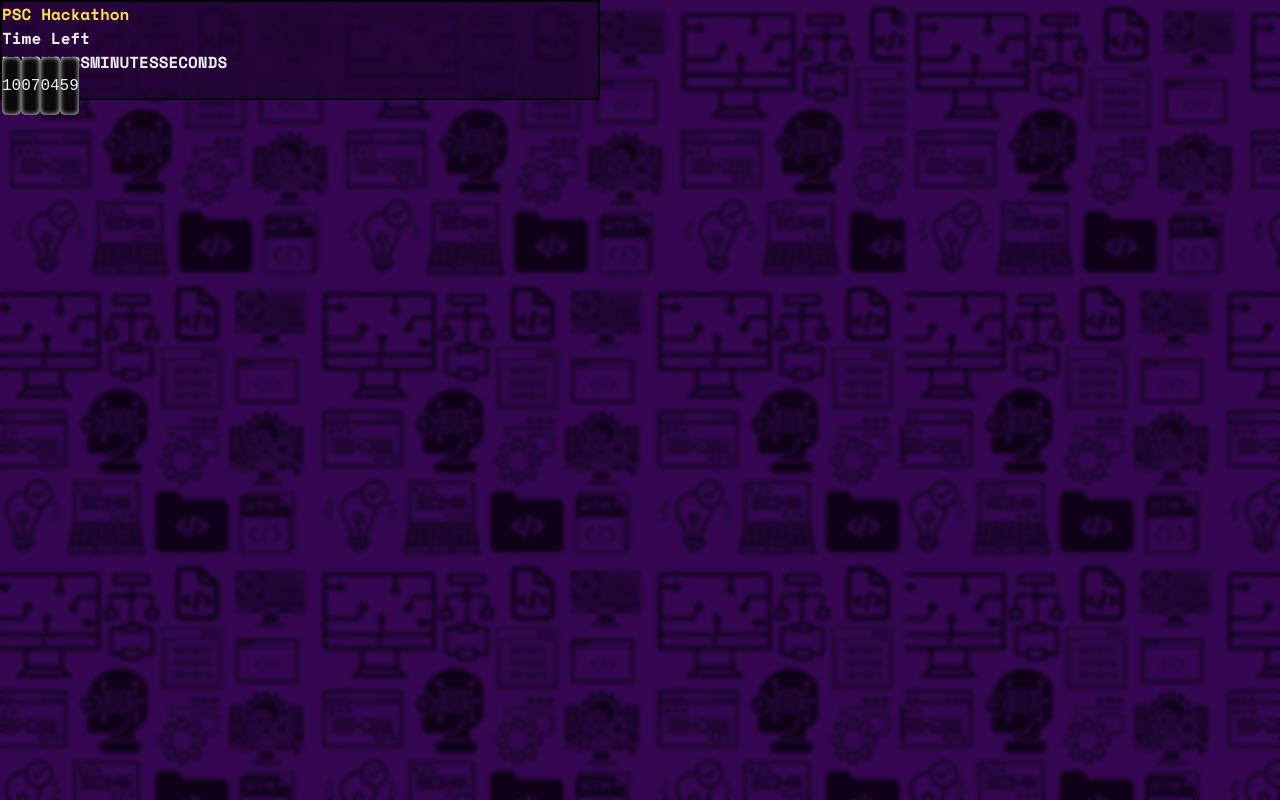
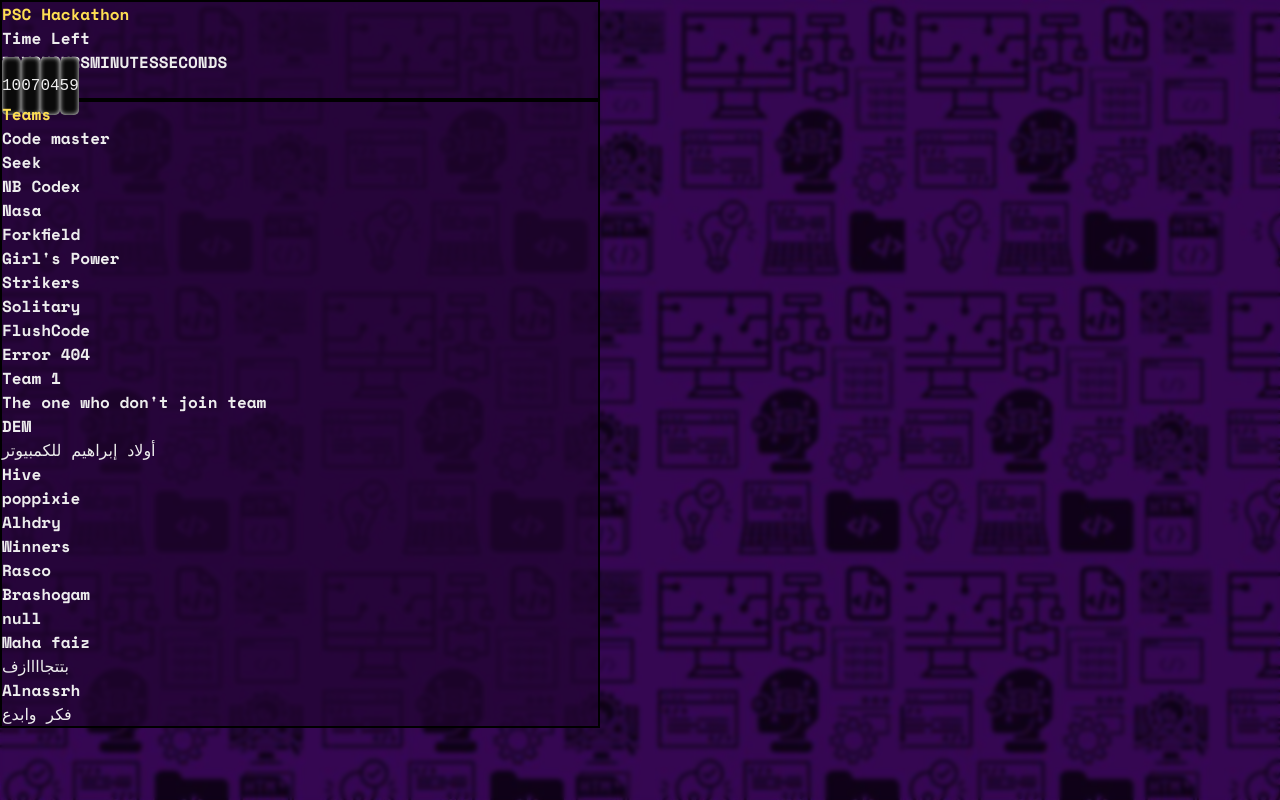
Before and after one commit to husamXA1/psc-hackathon-countdown, a Next.js app: page / in a window 1280 px wide. Built offline with nearby package versions, Linux system fonts and the light colour scheme; a web font is replaced by a local one.

Commit message:
added teams list

```diff
--- a/src/components/CountdownTimer.tsx
+++ b/src/components/CountdownTimer.tsx
@@ -40,7 +40,7 @@ const CountdownTimer: React.FC = () => {
   };
 
   return (
-    <div className="counter-card text-center my-10 mx-auto px-3 md:px-10 py-20 rounded-xl shadow-lg">
+    <div className="card text-center my-5 mx-auto px-3 md:px-10 py-10 rounded-xl shadow-lg">
       <h1 className="text-2xl md:text-5xl mb-2 md:mb-8">PSC Hackathon</h1>
       <div>
         <h2 className="text-lg md:text-2xl mb-3">Time Left</h2>
--- /dev/null
+++ b/src/components/TeamsList.tsx
@@ -0,0 +1,49 @@
+const teams = [
+    "Alhdry",
+    "Alnassrh",
+    "Brashogam",
+    "Code master",
+    "DEM",
+    "Error 404",
+    "FlushCode",
+    "Forkfield",
+    "Girl's Power",
+    "Hive",
+    "Maha faiz",
+    "Nasa",
+    "NB Codex",
+    "null",
+    "poppixie",
+    "Rasco",
+    "Seek",
+    "Solitary",
+    "Strikers",
+    "Team 1",
+    "The one who don't join team",
+    "Winners",
+    "أولاد إبراهيم للكمبيوتر",
+    "بتتجاااازف",
+    "فكر وابدع"
+]
+
+function shuffleArray(array: string[]): string[] {
+    const shuffledArray = [...array]; // Create a copy to avoid mutating the original array
+    for (let i = shuffledArray.length - 1; i > 0; i--) {
+        const j = Math.floor(Math.random() * (i + 1)); // Generate a random index
+        [shuffledArray[i], shuffledArray[j]] = [shuffledArray[j], shuffledArray[i]]; // Swap elements
+    }
+    return shuffledArray;
+}
+
+const TeamsList: React.FC = () => {
+    return (
+        <div className="card text-center my-5 mx-auto px-3 md:px-10 py-5 rounded-xl shadow-lg">
+            <h1 className="text-3xl mb-5">Teams</h1>
+            <ul>
+                { shuffleArray(teams).map((team, index) => <li key={index}>{team}</li>) }
+            </ul>
+        </div>
+    )
+}
+
+export default TeamsList
--- a/src/pages/index.tsx
+++ b/src/pages/index.tsx
@@ -1,9 +1,11 @@
 import CountdownTimer from "@/components/CountdownTimer";
+import TeamsList from "@/components/TeamsList";
 
 export default function Home() {
   return (
     <div>
       <CountdownTimer />
+      <TeamsList />
     </div>
   );
 }
--- a/src/styles/globals.css
+++ b/src/styles/globals.css
@@ -38,7 +38,7 @@ h1 {
   font-weight: 900;
 }
 
-.counter-card {
+.card {
   background-color: rgba(33, 5, 49, 0.7);
   border: 2px solid black;
   width: 90%;
```
